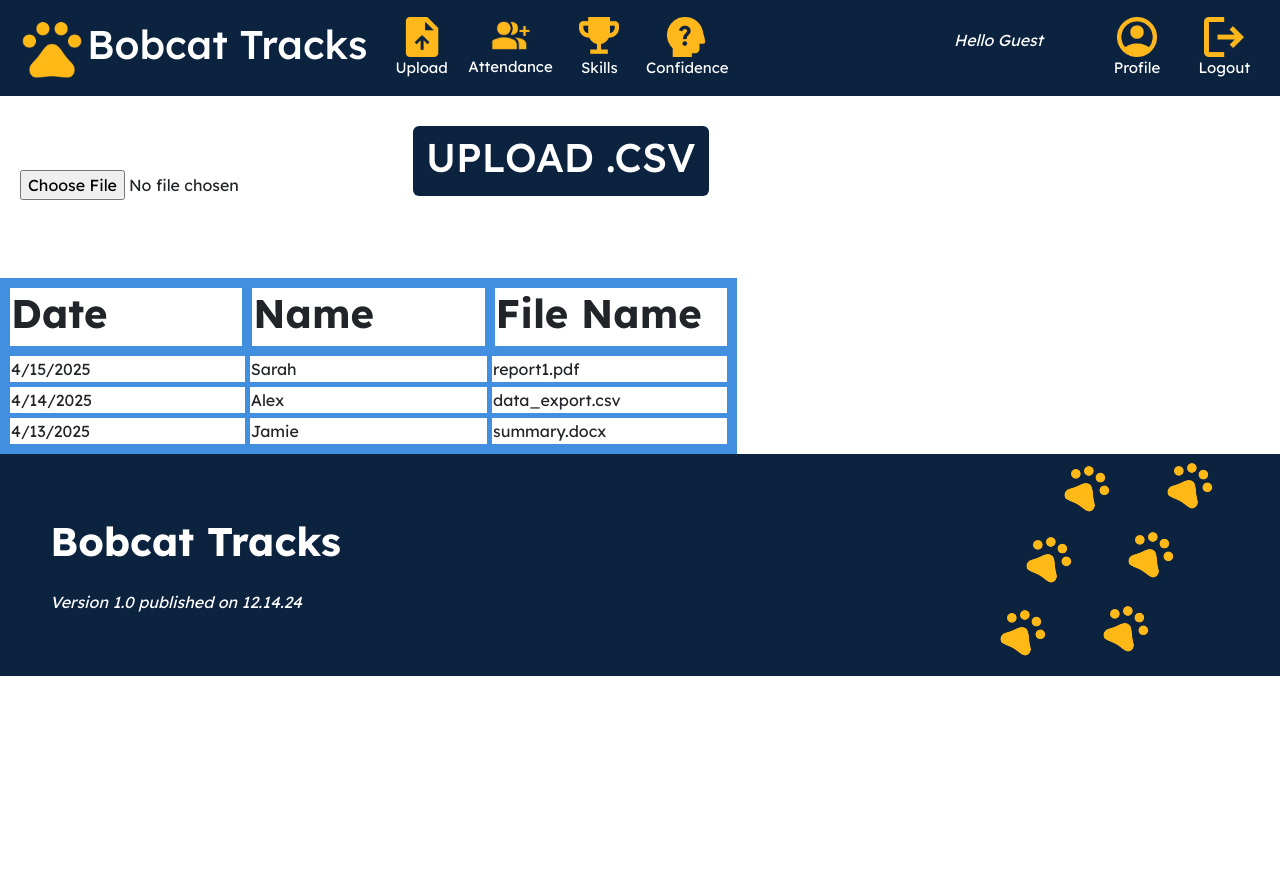
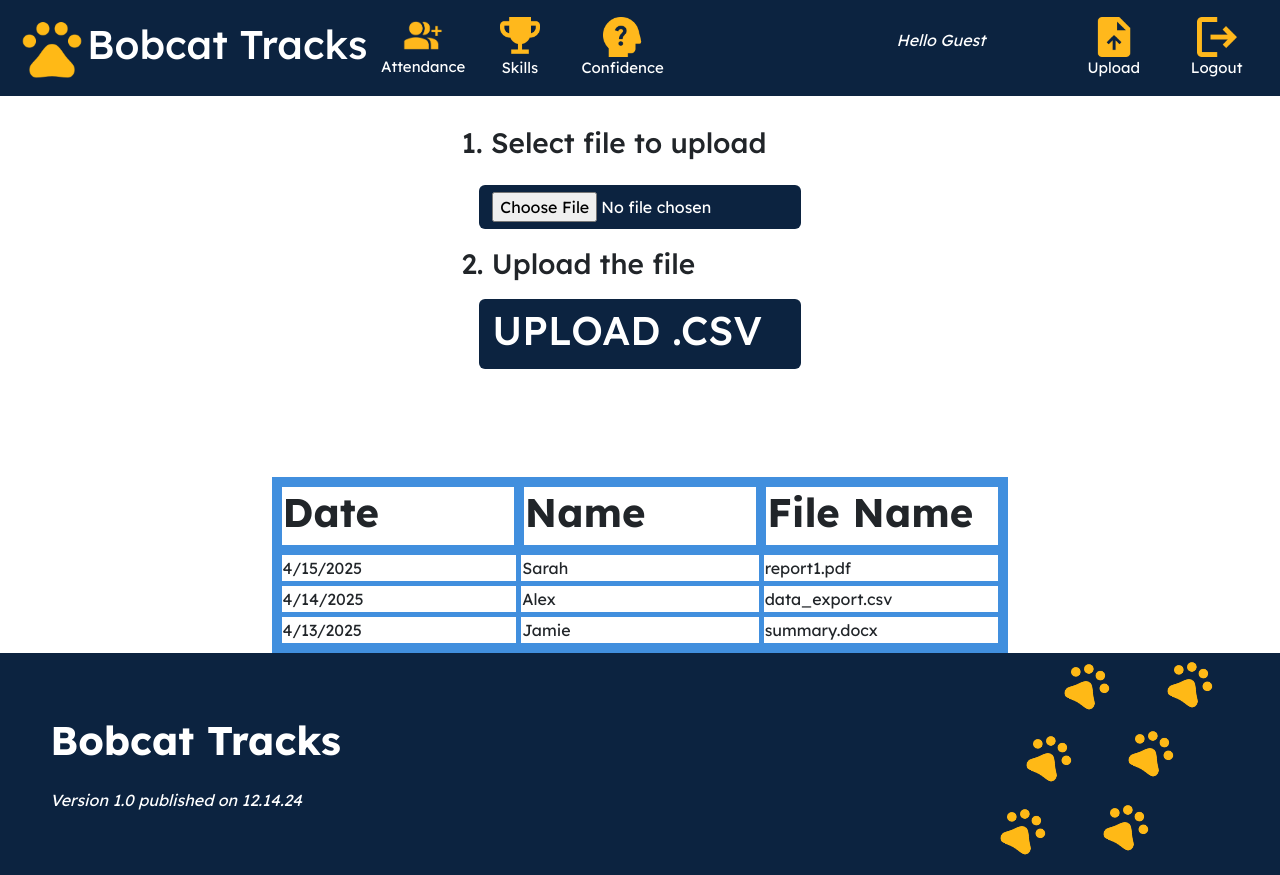
Before and after one commit to ecarl1/CapstoneProject, a React (Create React App) app in the folder bobcat-tracks/: page /upload in a window 1280 px wide. Before the commit the page ends 800 px from the top, so only its background shows below. Built offline with nearby package versions, Linux system fonts and the light colour scheme; sample sign-in values are in the browser's storage.

Commit message:
bug fixes from presentation review- still need upload log connection and upload confirmation message

```diff
--- a/bobcat-tracks/src/components/CPTPage.jsx
+++ b/bobcat-tracks/src/components/CPTPage.jsx
@@ -426,7 +426,12 @@ class CPTPage extends Component {
       //const topicsObject = { "topic1": true, "topic2": true, "topic3": true };
       //const searchArray = ["topic3", "topic4"]; == topics
 
-      return topics.some((topic) => entryTopics[topic]);
+      return topics.some((topic) => {
+        const lowerTopic = topic.toLowerCase();
+        return Object.keys(entryTopics).some(
+          (entryKey) => entryKey.toLowerCase() === lowerTopic
+        );
+      });
       //const hasMatch = searchArray.some((topic) => topicsObject[topic]);
 
       //console.log(hasMatch); // true, because "topic3" exists in topicsObject
--- a/bobcat-tracks/src/components/Line.js
+++ b/bobcat-tracks/src/components/Line.js
@@ -83,7 +83,7 @@ class Linegraph extends React.Component {
           ticks: {
             color: (context) => {
               const total = context.chart.data.labels.length;
-              const maxVisible = 30;
+              const maxVisible = 40;
 
               // Determine how often to skip if we have too many labels
               const skip =
@@ -155,7 +155,7 @@ class Linegraph extends React.Component {
           },
           {
             //Prep
-            label: "Preperation",
+            label: "Preparation",
             data: this.props.defaultPrep,
 
             borderWidth: 2.5,
@@ -181,7 +181,7 @@ class Linegraph extends React.Component {
           },
           {
             //Prep (compare)
-            label: "Comparing Preperation",
+            label: "Comparing Preparation",
             data: this.props.comparePrep,
 
             borderWidth: 2.5,
@@ -214,7 +214,7 @@ class Linegraph extends React.Component {
           },
           {
             //Prep
-            label: "Preperation",
+            label: "Preparation",
             data: this.props.defaultPrep,
 
             borderWidth: 2.5,
--- a/bobcat-tracks/src/components/UploadPage.jsx
+++ b/bobcat-tracks/src/components/UploadPage.jsx
@@ -81,8 +81,27 @@ class UploadPage extends Component {
     return (
       <div>
         <NavBar />
-        <div style={{ margin: "20px" }}>
-          <input type="file" accept=".csv" onChange={this.handleFileChange} />
+        {/* buttons div container */}
+        <div
+          style={{
+            margin: "20px",
+            padding: "30px",
+            display: "flex",
+            flexDirection: "column",
+            width: "fit-content",
+            margin: "auto",
+          }}
+        >
+          <h3>1. Select file to upload</h3>
+
+          <input
+            className="btn btn-download"
+            type="file"
+            accept=".csv"
+            onChange={this.handleFileChange}
+          />
+          <h3>2. Upload the file</h3>
+
           <button
             type="button"
             className="btn btn-download"
@@ -91,12 +110,6 @@ class UploadPage extends Component {
           >
             <h2>UPLOAD .CSV</h2>
           </button>
-
-          {this.state.message && (
-            <div style={{ marginTop: "10px", color: "red" }}>
-              {this.state.message}
-            </div>
-          )}
 
           {this.state.loading && (
             <div
@@ -131,11 +144,15 @@ class UploadPage extends Component {
                 }}
               >
                 <img
-                  src="/images/itisloading.png"
+                  src="/images/loadingBOOMER.gif"
                   alt="Uploading..."
-                  style={{ maxWidth: "200px", marginBottom: "20px" }}
+                  style={{
+                    minHeight: "80%",
+                    maxWidth: "1500px",
+                    marginBottom: "20px",
+                  }}
                 />
-                <p style={{ fontSize: "1.5rem" }}>
+                <p className="h1" style={{ fontSize: "1.5rem" }}>
                   Uploading in progress...
                   <br />
                   The page is temporarily disabled.
@@ -145,8 +162,25 @@ class UploadPage extends Component {
           )}
         </div>
 
+        <div
+          style={{
+            margin: "20px",
+            padding: "30px",
+            display: "flex",
+            flexDirection: "column",
+            width: "fit-content",
+            margin: "auto",
+          }}
+        >
+          {this.state.message && (
+            <div className="h3" style={{ marginTop: "10px", color: "red" }}>
+              {this.state.message}
+            </div>
+          )}
+        </div>
+
         <div className="uploadLog">
-          <table className="uploadTable">
+          <table className="uploadTable" style={{ margin: "auto" }}>
             <thead>
               <tr className="headerRow">
                 <th className="uploadHeader">
--- a/bobcat-tracks/src/components/graphOptions/compare.jsx
+++ b/bobcat-tracks/src/components/graphOptions/compare.jsx
@@ -51,7 +51,7 @@ const CompareOption = ({
             disabled={!comparing} //this isn't working
           >
             <option value="1">
-              <p className="b1">Date Comparison</p>
+              <p className="b1">Date Range Comparison</p>
             </option>
             <option value="2">
               <p className="b1">Course Comparison</p>
--- a/bobcat-tracks/src/components/graphOptions/course.jsx
+++ b/bobcat-tracks/src/components/graphOptions/course.jsx
@@ -83,7 +83,7 @@ const CourseOption = ({
             disabled={courseType == 0}
           />
           <label htmlFor="course">
-            <p className="b1">Select Course</p>
+            <p className="m1">Select Course</p>
           </label>
         </div>
 
@@ -98,7 +98,7 @@ const CourseOption = ({
             disabled={!(comparing && comparingType == 2)}
           />
           <label htmlFor="course">
-            <p className="b1">Select Course</p>
+            <p className="m1">Select Comparison Course</p>
           </label>
         </div>
       </form>
--- a/bobcat-tracks/src/components/graphOptions/date.jsx
+++ b/bobcat-tracks/src/components/graphOptions/date.jsx
@@ -63,9 +63,8 @@ const DateOption = ({
         {/* SECOND DATE INPUTS FOR COMPARING */}
 
         <div className="form-group options-form-element">
-          <label htmlFor="date">
-            <p className="b1">Select Date for Comparison</p>
-          </label>
+          <p className="m1">Select Start Date for Comparison</p>
+
           <input
             type="date"
             name="compareDate"
--- a/bobcat-tracks/src/components/graphOptions/skill.jsx
+++ b/bobcat-tracks/src/components/graphOptions/skill.jsx
@@ -22,9 +22,7 @@ const SkillOption = ({ onSkillChange }) => {
       <h1>Skill</h1>
       <form onSubmit={handleSubmit(onSubmit)}>
         <div className="form-group options-form-element compare-select-box">
-          <label htmlFor="skill">
-            <p className="b1">Select Skill</p>
-          </label>
+          <p className="m1">Select Skill</p>
 
           <select
             id="skill"
--- a/bobcat-tracks/src/components/navBar.jsx
+++ b/bobcat-tracks/src/components/navBar.jsx
@@ -71,11 +71,6 @@ class NavBar extends Component {
 
           <div className="collapse navbar-collapse" id="bobcatNavbar">
             <div class="navbar-nav  w-100 mr-auto">
-              <a class="nav-link" href="/upload">
-                <img src="/images/Upload Icon.png" className="nav-icon" />
-                <p className="m1">Upload</p>
-              </a>
-
               <a class="nav-link" href="/attendance">
                 <img src="/images/attendanceMenu.png" className="nav-icon" />
                 <p className="m1">Attendance</p>
@@ -97,10 +92,9 @@ class NavBar extends Component {
                 Hello {user ? user.User.fname : "Guest"}
               </p>
 
-              <a class="nav-link" href="#">
-                <img src="/images/profileIcon.png" className="nav-icon" />
-
-                <p className="m1">Profile</p>
+              <a class="nav-link" href="/upload">
+                <img src="/images/Upload Icon.png" className="nav-icon" />
+                <p className="m1">Upload</p>
               </a>
               <a class="nav-link" href="/">
                 <img src="/images/Logout.png" className="nav-icon" />
```
Also changed, not shown: bobcat-tracks/public/images/loading.gif (added), 11 other files (tests, documents, lock files or other folders).
